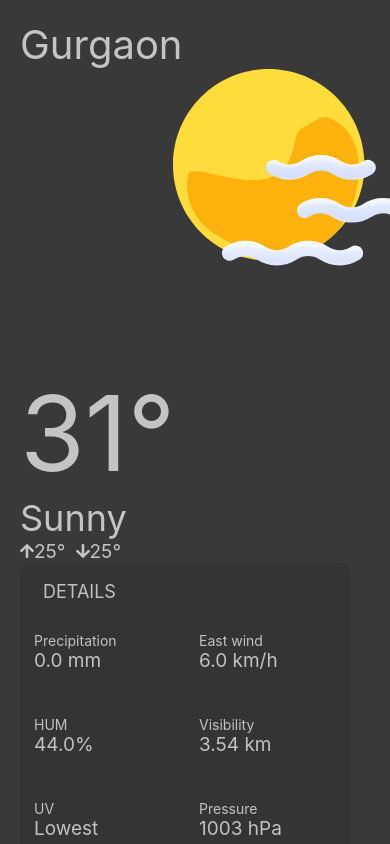
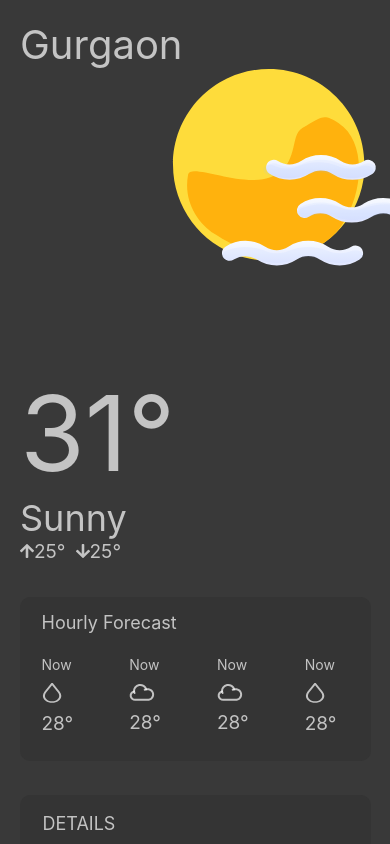
Before and after one commit to vinayaksaubhri/Weather_App, a React Native app: screen / in a window 390 px wide. Built offline with nearby package versions, Linux system fonts and the light colour scheme.

Commit message:
ui changes

```diff
--- a/App.js
+++ b/App.jsx
@@ -29,7 +29,5 @@ const styles = StyleSheet.create({
     backgroundColor:
       "linear-gradient(32.62deg, #000000 0%, rgba(36, 36, 36, 0.9) 100%)",
     flex: 1,
-    paddingLeft: 20,
-    paddingTop: 20,
   },
 });
--- a/app.json
+++ b/app.json
@@ -7,7 +7,7 @@
     // "icon": "./assets/icon.png",
     "splash": {
       "image": "./src/assets/splash.png",
-      "resizeMode": "contain",
+      "resizeMode": "cover",
       "backgroundColor": "#ffffff"
     },
     "updates": {
--- a/src/Screens/MainScreen.jsx
+++ b/src/Screens/MainScreen.jsx
@@ -4,6 +4,8 @@ import Sun_cloud_icon from "../assets/Sun_cloud_icon";
 import Temperature from "../components/Temperature";
 import Details from "../components/Detail";
 import Hourly from "../components/Hourly";
+import rain from "../components/rain";
+import feelslike from "../components/feelslike";
 const MainScreen = () => {
   return (
     <ScrollView>
@@ -12,10 +14,22 @@ const MainScreen = () => {
         <View style={styles.icon}>
           <Sun_cloud_icon />
         </View>
-        <Temperature />
-        <Details />
+        <View style={{ marginBottom: 34, paddingLeft: 20 }}>
+          <Temperature />
+        </View>
+        <View
+          style={{
+            alignSelf: "center",
+            marginBottom: 34,
+            width: "90%",
+          }}
+        >
+          <Hourly />
+        </View>
+        <View style={{ alignSelf: "center", marginBottom: 34, width: "90%" }}>
+          <Details />
+        </View>
       </View>
-      <Hourly />
     </ScrollView>
   );
 };
@@ -26,9 +40,14 @@ const styles = StyleSheet.create({
   city: {
     fontSize: 40,
     color: "rgba(255, 255, 255, 0.7)",
+    paddingLeft: 20,
+    paddingTop: 20,
   },
   icon: {
     alignSelf: "flex-end",
   },
+  Temperature: {
+    marginBottom: 10,
+  },
 });
 export default MainScreen;
--- a/src/components/Detail.jsx
+++ b/src/components/Detail.jsx
@@ -39,15 +39,13 @@ const Detail = () => {
 
 const styles = StyleSheet.create({
   container: {
-    width: 330,
+    width: "100%",
     height: 329,
     display: "flex",
     borderRadius: 10,
     backgroundColor: "#343434",
-    flexWrap: "wrap",
   },
   upper_flex: {
-    display: "flex",
     flex: 1,
   },
   lower_flex: {
@@ -62,6 +60,8 @@ const styles = StyleSheet.create({
     color: "rgba(255, 255, 255, 0.7)",
   },
   box: {
+    marginLeft: 23,
+    marginTop: 18,
     width: 93,
     height: 56,
     margin: 14,
--- a/src/components/Hourly.js
+++ b/src/components/Hourly.jsx
@@ -42,48 +42,44 @@ function Hourly(props) {
 
 const style = StyleSheet.create({
   container: {
-    width: 330,
+    width: "100%",
     height: 164,
-    display: "flex",
+
     borderRadius: 10,
     backgroundColor: "#343434",
     flexWrap: "wrap",
-    marginBottom: 30,
   },
   upperbox: {
     flex: 1,
-    display: "flex",
   },
 
   hourly: {
     marginTop: 15,
     marginLeft: 22,
     fontSize: 18,
-    // fontFamily: "Poppins",
+
     color: "rgba(255, 255, 255, 0.7)",
   },
 
   lowerbox: {
     flexWrap: "wrap",
     display: "flex",
-    flex: 3,
+    flex: 5,
   },
 
   box: {
     height: 98,
     width: 41,
-    margin: 20,
-    padding: 5,
+    margin: 22,
+    // padding: 5,
     justifyContent: "space-evenly",
   },
   data: {
     fontSize: 19,
     color: "rgba(255, 255, 255, 0.7)",
-    // fontFamily: "Poppins",
   },
   header: {
     color: "rgba(255, 255, 255, 0.7)",
-    // fontFamily: "Poppins",
   },
 });
 export default Hourly;
--- a/src/components/Temperature.jsx
+++ b/src/components/Temperature.jsx
@@ -5,7 +5,7 @@ import Downarrow from "../assets/downarrow";
 
 const Temperature = () => {
   return (
-    <View style={styles.container}>
+    <>
       <Text style={styles.temperature}>31°</Text>
       <Text style={styles.condition}>Sunny</Text>
       <View style={{ flexDirection: "row" }}>
@@ -18,7 +18,7 @@ const Temperature = () => {
           25°
         </Text>
       </View>
-    </View>
+    </>
   );
 };
 const styles = StyleSheet.create({
```
Also changed, not shown: src/components/feelslike.jsx (renamed from src/components/feelslike.js), src/components/rain.jsx (renamed from src/components/rain.js).
